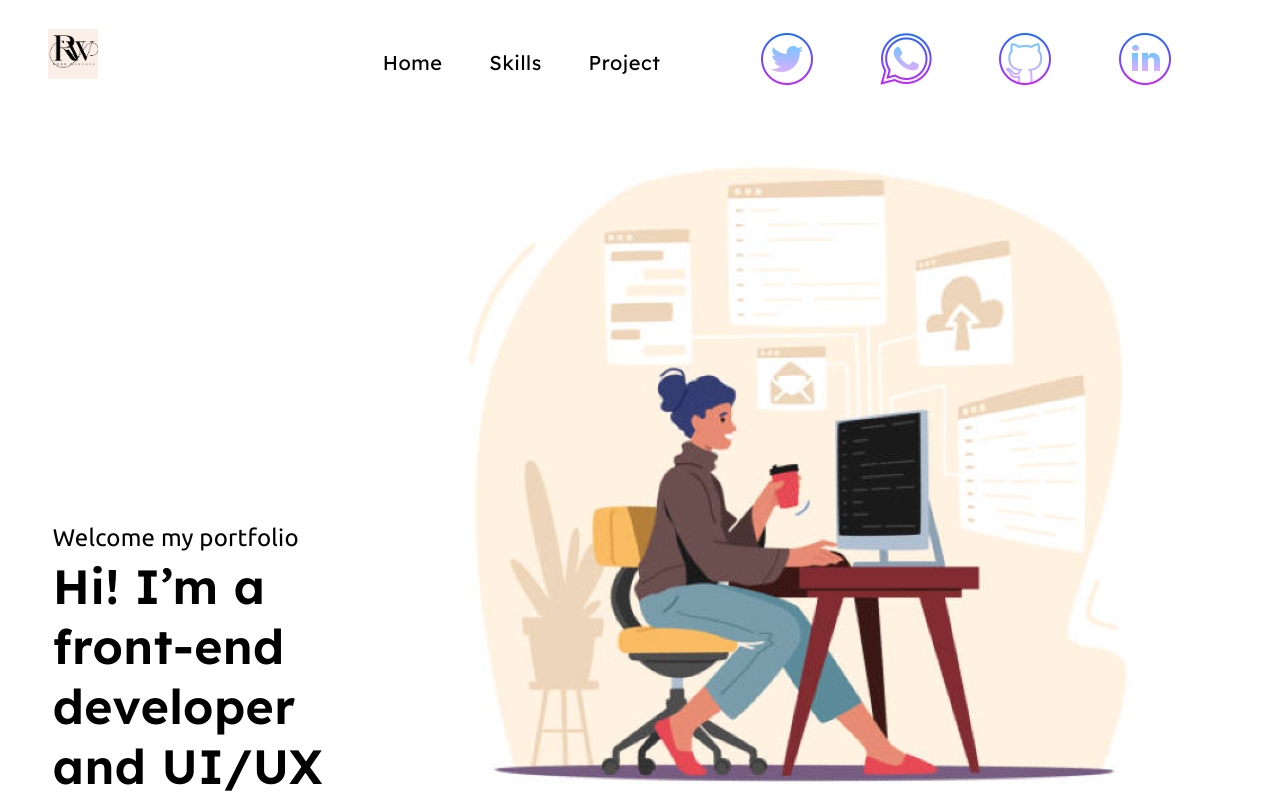
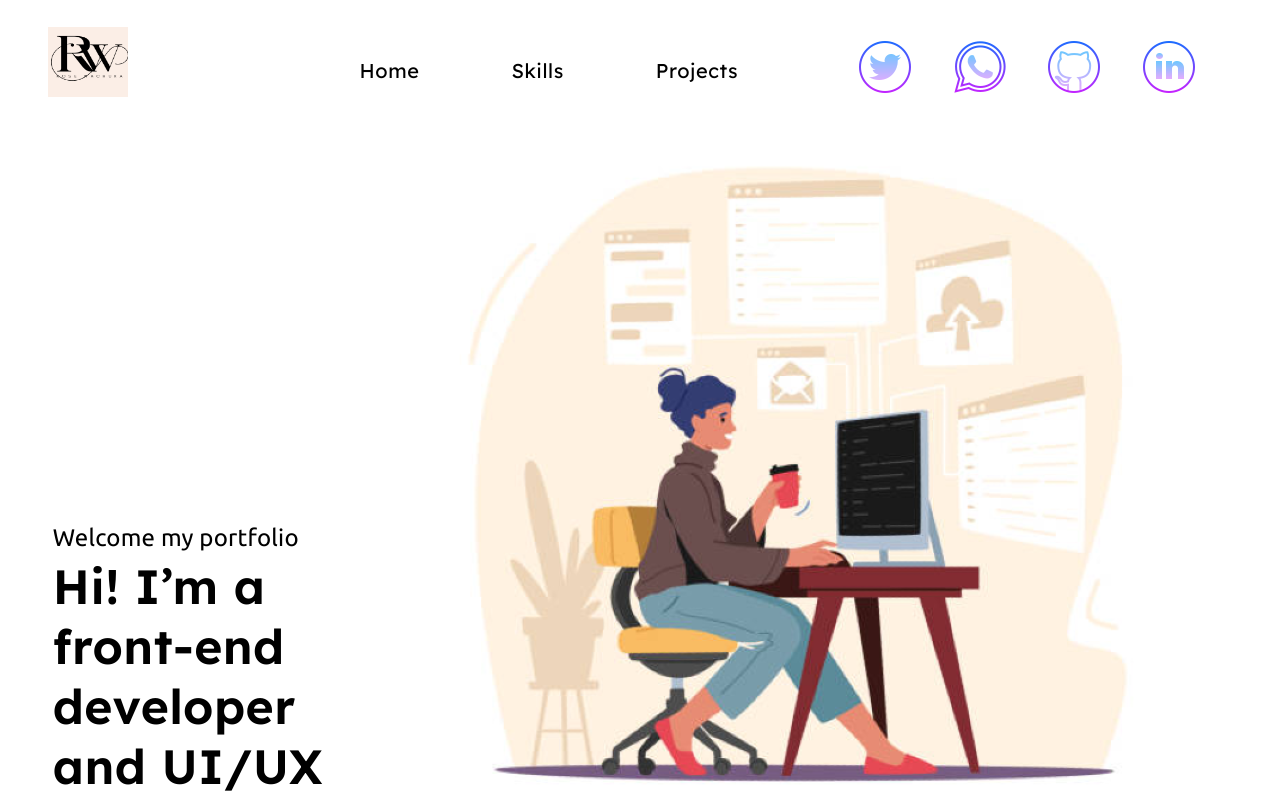
Before and after one commit to ro61zzy/myportfolio, a React (Create React App) app: page / in a window 1280 px wide. Shown: the top 800 px of the page. Built offline with nearby package versions, Linux system fonts and the light colour scheme.

Commit message:
place icons

```diff
--- a/package.json
+++ b/package.json
@@ -16,6 +16,7 @@
     "react": "^18.2.0",
     "react-dom": "^18.2.0",
     "react-lazyload": "^3.2.0",
+    "react-router-dom": "^6.8.2",
     "react-scripts": "5.0.1",
     "web-vitals": "^2.1.4"
   },
--- a/src/App.js
+++ b/src/App.js
@@ -1,13 +1,29 @@
-
+import React from "react";
+import { BrowserRouter, Route, Routes} from "react-router-dom";
 import HomePage from './Pages/HomePage';
+import Skills from "./components/Skills/Skills"
+import Project from "./components/Projects/Project";
+import DrawerAppBar from "./components/Appbar/DrawerAppBar";
 
 function App() {
   return (
+    <BrowserRouter>
     <div className="App">
+    <DrawerAppBar />
+      <Routes>
+        {/* <Route path="/" element={<HomePage />} /> */}
+        <Route path="/home" element={<HomePage />} />
+        {/* <Route path="/skills" element={<Skills />} />
+        <Route path="/projects" element={<Project />} /> */}
+
+
+
+      </Routes>
      <HomePage />
 
 
     </div>
+    </BrowserRouter>
   );
 }
 
--- a/src/components/Appbar/DrawerAppBar.js
+++ b/src/components/Appbar/DrawerAppBar.js
@@ -6,26 +6,21 @@ import CssBaseline from "@mui/material/CssBaseline";
 import Divider from "@mui/material/Divider";
 import Drawer from "@mui/material/Drawer";
 import IconButton from "@mui/material/IconButton";
-import List from "@mui/material/List";
-import ListItem from "@mui/material/ListItem";
-import ListItemButton from "@mui/material/ListItemButton";
-import ListItemText from "@mui/material/ListItemText";
 import MenuIcon from "@mui/icons-material/Menu";
 import Toolbar from "@mui/material/Toolbar";
 import Typography from "@mui/material/Typography";
 import Button from "@mui/material/Button";
-import { Container } from "@mui/material";
+import { Container, Link } from "@mui/material";
 
 import "./appbar.css";
 
-import Logo from "../../assets/Logo.png"
+import Logo from "../../assets/Logo.png";
 import Twitter from "../../assets/twitter.png";
 import whatsapp from "../../assets/whatsapp.png";
 import Gh from "../../assets/github.png";
 import LinkedIn from "../../assets/linkedin.png";
 
 const drawerWidth = 240;
-const navItems = ["Home", "Skills", "Project"];
 
 function DrawerAppBar(props) {
   const { window } = props;
@@ -37,11 +32,86 @@ function DrawerAppBar(props) {
 
   const drawer = (
     <Box onClick={handleDrawerToggle} sx={{ textAlign: "center" }}>
-      <Typography variant="h6" >
-      <img src={Logo} alt="logo" height="80px" />
+      <Typography variant="h6">
+        <img src={Logo} alt="logo" height="80px" />
       </Typography>
       <Divider />
-      <List>
+
+      <Box
+        sx={{ display: "flex", flexDirection: "column", textAlign: "center" }}
+      >
+        <Link href="#home" variant="body2" style={{ textDecoration: "none" }}>
+          <Button
+            sx={{
+              color: "#000",
+              fontFamily: "Lexend",
+              fontWeight: 400,
+              fontSize: "15px",
+              textTransform: "capitalize",
+            }}
+          >
+            Home
+          </Button>
+        </Link>
+        <Link href="#skills" variant="body2" style={{ textDecoration: "none" }}>
+          <Button
+            sx={{
+              color: "#000",
+              fontFamily: "Lexend",
+              fontWeight: 400,
+              fontSize: "15px",
+              textTransform: "capitalize",
+            }}
+          >
+            Skills
+          </Button>
+        </Link>
+        <Link
+          href="#projects"
+          variant="body2"
+          style={{ textDecoration: "none" }}
+        >
+          <Button
+            sx={{
+              color: "#000",
+              fontFamily: "Lexend",
+              fontWeight: 400,
+              fontSize: "15px",
+              textTransform: "capitalize",
+            }}
+          >
+            Projects
+          </Button>
+        </Link>
+
+        <Box
+          sx={{
+            justifyContent: "space-evenly",
+            flex: 0.3,
+            display: "flex",
+            height: "10px",
+            mt:"66vh",
+
+            p:"10px"
+
+          }}
+        >
+          <a href="https://twitter.com/rosewachukak?s=21&t=744hFtUA20Cl0Ho8d2-aag">
+            <img src={Twitter} alt="twitter" height="40px" />
+          </a>
+          <a href="https://wa.me/+254758655408">
+            <img src={whatsapp} alt="whatsapp" height="40px" />
+          </a>
+          <a href="https://github.com/ro61zzy">
+            <img src={Gh} alt="github" height="40px" />
+          </a>
+          <a href="https://www.linkedin.com/in/rose-wachuka-6086861b1">
+            <img src={LinkedIn} alt="linkedin" height="40px" />
+          </a>
+        </Box>
+      </Box>
+
+      {/* <List>
         {navItems.map((item) => (
           <ListItem key={item} disablePadding>
             <ListItemButton sx={{ textAlign: "center" }}>
@@ -50,7 +120,7 @@ function DrawerAppBar(props) {
           </ListItem>
 
         ))}
-      </List>
+      </List> */}
     </Box>
   );
 
@@ -89,11 +159,78 @@ function DrawerAppBar(props) {
                   fontFamily: "Lexend",
                 }}
               >
-                <img src={Logo} alt="logo" height="50px" />
+                <img src={Logo} alt="logo" height="70px" width="80px" />
               </Typography>
             </Box>
 
             <Box
+              sx={{
+                justifyContent: "space-evenly",
+                flex: 0.6,
+                display: { xs: "none", sm: "flex" },
+              }}
+            >
+              <Link
+                href="#home"
+                variant="body2"
+                style={{ textDecoration: "none" }}
+              >
+                <Button
+                  sx={{
+                    display: "flex",
+                    color: "#000",
+                    fontFamily: "Lexend",
+                    fontWeight: 400,
+                    fontSize: "20px",
+                    textTransform: "capitalize",
+                    textDecoration: "none",
+                  }}
+                >
+                  Home
+                </Button>
+              </Link>
+
+              <Link
+                href="#skills"
+                variant="body2"
+                style={{ textDecoration: "none" }}
+              >
+                <Button
+                  sx={{
+                    display: "flex",
+                    color: "#000",
+                    fontFamily: "Lexend",
+                    fontWeight: 400,
+                    fontSize: "20px",
+                    textTransform: "capitalize",
+                    textDecoration: "none",
+                  }}
+                >
+                  Skills
+                </Button>
+              </Link>
+              <Link
+                href="#projects"
+                variant="body2"
+                style={{ textDecoration: "none" }}
+              >
+                <Button
+                  sx={{
+                    display: "flex",
+                    color: "#000",
+                    fontFamily: "Lexend",
+                    fontWeight: 400,
+                    fontSize: "20px",
+                    textTransform: "capitalize",
+                    textDecoration: "none",
+                  }}
+                >
+                  Projects
+                </Button>
+              </Link>
+            </Box>
+
+            {/* <Box
               sx={{
                 justifyContent: "space-evenly",
                 flex: 0.3,
@@ -114,7 +251,7 @@ function DrawerAppBar(props) {
                   {item}
                 </Button>
               ))}
-            </Box>
+            </Box> */}
             {/*
             <Box sx={{ justifyContent:"space-evenly",  flex:.45, display: { xs: "none", sm: "flex" }, }}>
               <img src={Twitter} alt="twitter"/>
@@ -137,7 +274,7 @@ function DrawerAppBar(props) {
                 <img src={whatsapp} alt="whatsapp" />
               </a>
               <a href="https://github.com/ro61zzy">
-              <img src={Gh} alt="github"/>
+                <img src={Gh} alt="github" />
               </a>
               <a href="https://www.linkedin.com/in/rose-wachuka-6086861b1">
                 <img src={LinkedIn} alt="linkedin" />
--- a/src/components/Hero/Home.js
+++ b/src/components/Hero/Home.js
@@ -14,7 +14,7 @@ let style = {
 
 function Home() {
     return (
-        <Container maxWidth='xl' sx={{ marginTop: '100px' }}>
+        <Container id="home" maxWidth='xl' sx={{ marginTop: '100px' }}>
             <Box sx={{ display: 'flex', justifyContent: 'space-between', paddingLeft: { sm: '1.8rem' }, paddingRight: { sm: '1.8rem' } }}>
                 <Box sx={{
                     position: 'relative',
--- a/src/components/Projects/Project.js
+++ b/src/components/Projects/Project.js
@@ -14,7 +14,7 @@ import LazyLoad from 'react-lazyload'
 
 function Project() {
     return (
-        <Container maxWidth='xl'>
+        <Container id="projects" maxWidth='xl'>
 
             <Box sx={{
                 display: 'flex', justifyContent: 'center', fontFamily: 'Lexend', fontWeight: 600, fontSize: { xs: '14px', sm: '48px' }, lineHeight: '60px', color: '#000000', marginTop: '100px', marginBottom: '50px'
--- a/src/components/Skills/Skills.js
+++ b/src/components/Skills/Skills.js
@@ -4,7 +4,7 @@ import { Container, Typography} from "@mui/material";
 
 export default function BoxSx() {
   return (
-    <Container maxWidth="xl" sx={{ p:{ xs: "11px", md: "20px" }, mt:"65px" }}>
+    <Container id="skills" maxWidth="xl" sx={{ p:{ xs: "11px", md: "20px" }, mt:"65px" }}>
       <Box
         sx={{
           borderRadius: "40px",
```
Also changed, not shown: 2 other files (tests, documents, lock files or other folders).
